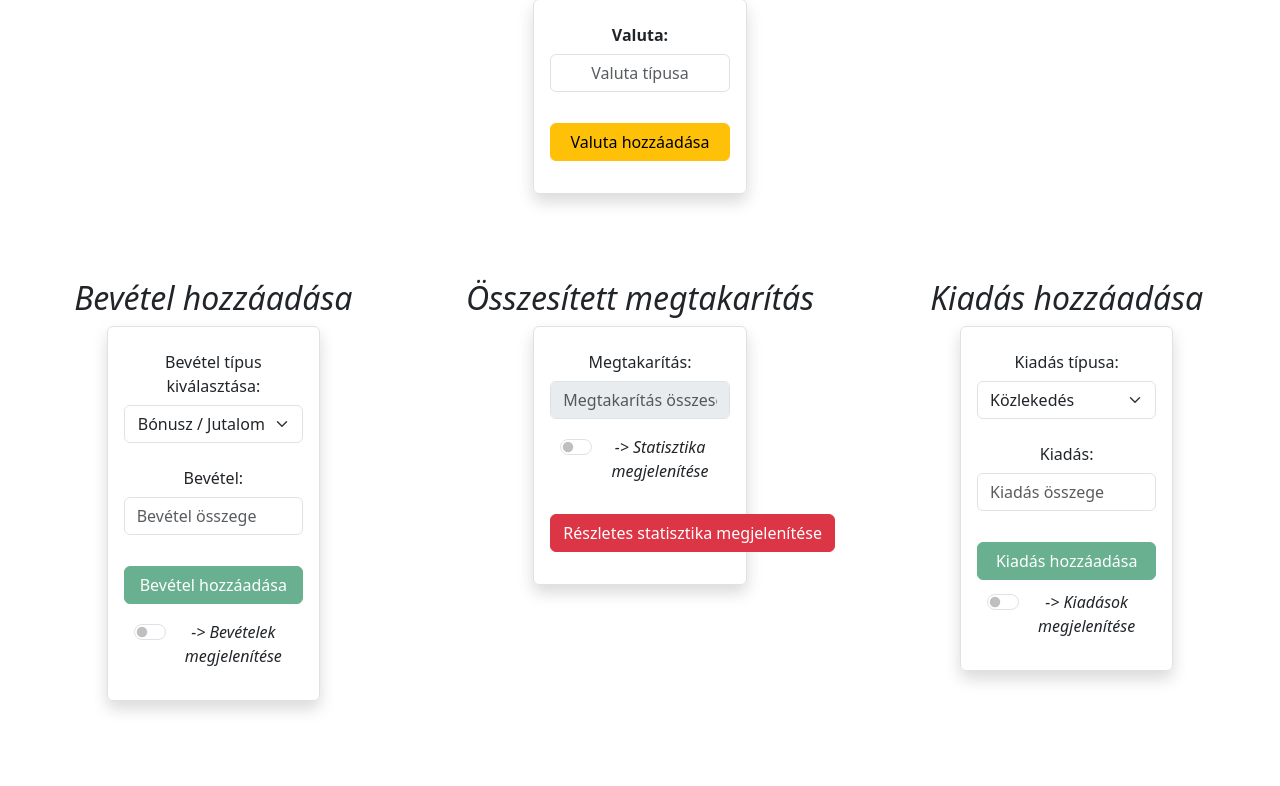
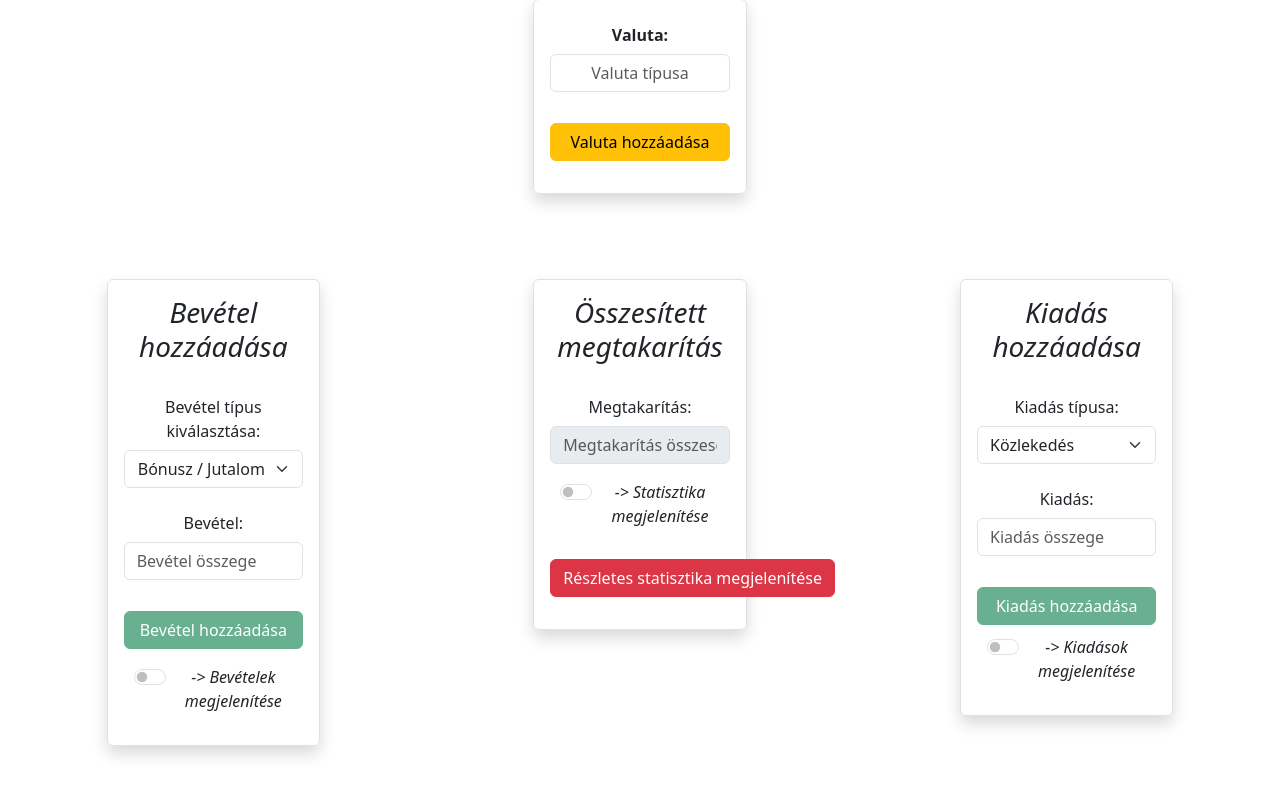
Before and after one commit to csanadlajko/FS-semester-project, a Python web app: template FRONTEND/templates/index.html in a window 1280 px wide. Shown: the part 122-908 px from the top of the page. Before the commit the page ends 834 px from the top, so only its background shows below. Run offline with Jinja, Linux system fonts and the light colour scheme; the template is opened without the code that fills it, so the values that code supplies are empty.

Commit message:
Minor bug fixes in both FE and BE code

```diff
--- a/FRONTEND/templates/index.html
+++ b/FRONTEND/templates/index.html
@@ -15,11 +15,11 @@
     <div class="parent">
         <a href="../templates/description.html" class="btn btn-info position-absolute top-0 end-0 m-3 z-3">Info</a>
         <div class="div3">
-            <h2 class="description">
-                Kiadás hozzáadása
-            </h2>
             <form class="mx-auto w-50 p-3 border rounded shadow">
                 <div class="mb-3">
+                    <h3 class="description text-center mb-4">
+                        Kiadás hozzáadása
+                    </h3>
                     <label for="spentType" class="col-form-label">Kiadás típusa:</label>
                     <select id="spentType" class="form-select">
                         <option value="Közlekedés">Közlekedés</option>
@@ -45,11 +45,11 @@
 
         </div>
         <div class="div2">
-            <h2 class="description">
-                Összesített megtakarítás
-            </h2>
             <div class="calculatedSavings">
                 <div class="mx-auto w-50 p-3 border rounded shadow">
+                    <h3 class="description text-center mb-4">
+                        Összesített megtakarítás
+                    </h3>
                     <div class="mb-3">
                         <label for="totalSavings" class="col-form-label">Megtakarítás:</label>
                         <input type="text" disabled class="form-control" id="totalSavings" placeholder="Megtakarítás összesen">
@@ -65,10 +65,10 @@
             </div>
         </div>
         <div class="div1">
-            <h2 class="description">
-                Bevétel hozzáadása
-            </h2>
             <form class="mx-auto w-50 p-3 border rounded shadow">
+                <h3 class="description text-center mb-4">
+                    Bevétel hozzáadása
+                </h3>
                 <div class="mb-3">
                     <label for="spentType" class="col-form-label">Bevétel típus kiválasztása:</label>
                     <select id="incomeType" class="form-select">
```
Also changed, not shown: FRONTEND/templates/description.html (+9 -2 lines), 1 other file.
